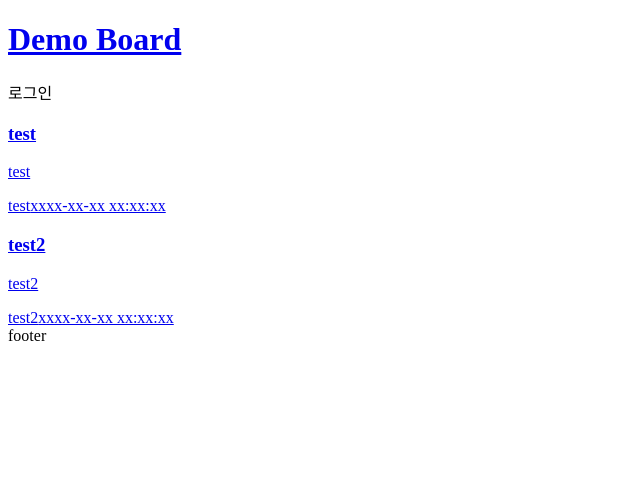
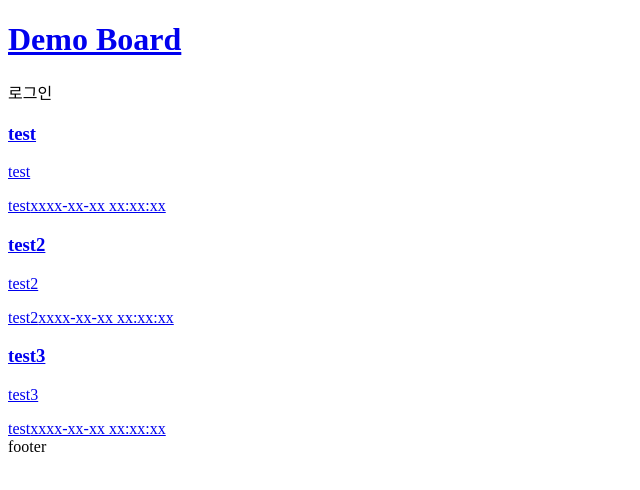
Before and after one commit to gurumee92/demo-board, a React (Create React App) app: page /#/ in a window 1280 px wide. Shown: the top 490 px of the page, without its empty margins (0-640 px from the left). Built offline with nearby package versions, Linux system fonts and the light colour scheme.

Commit message:
#UPDATE Post read list, single clear

```diff
--- a/src/components/post/Post/Post.js
+++ b/src/components/post/Post/Post.js
@@ -2,8 +2,9 @@ import React from 'react';
 import { Link } from 'react-router-dom';
 
 export default function Post({id, title, content, author, createdAt, updatedAt, isOwner}) {
+
     return (
-        <div className="post">
+        <article className="post">
             <h3 className="post__title">{title}</h3>
             <div className="post__extra_info">
                 {
@@ -21,7 +22,6 @@ export default function Post({id, title, content, author, createdAt, updatedAt,
                 <span>{updatedAt}</span>
             </div>
             <p className="post__content">{content}</p>
-
-        </div>
+        </article>
     )
 }
--- a/src/routes/Home.js
+++ b/src/routes/Home.js
@@ -1,26 +1,12 @@
 import React from 'react';
+import { useRecoilValue } from 'recoil';
 
 import PostItem from '../components/post/PostItem';
+import { postListState }  from '../stores/posts';
 
 export default function Home() {
-    const postList = [
-        {
-            id: 1,
-            title: "test",
-            content: "test",
-            author: "test",
-            createdAt: "xxxx-xx-xx xx:xx:xx",
-            updatedAt: "xxxx-xx-xx xx:xx:xx"
-        },
-        {
-            id: 2,
-            title: "test2",
-            content: "test2",
-            author: "test2",
-            createdAt: "xxxx-xx-xx xx:xx:xx",
-            updatedAt: "xxxx-xx-xx xx:xx:xx"
-        },
-    ];
+    const postList = useRecoilValue(postListState);
+
     return (
         <div className="home">
             <div className="home__post_list">
--- a/src/routes/PostDetails.js
+++ b/src/routes/PostDetails.js
@@ -1,17 +1,20 @@
 import React from 'react';
 import { useParams } from 'react-router';
+import { useRecoilValue } from 'recoil';
 
 import Post from '../components/post/Post';
+import { postSelector } from '../stores/posts';
+import { accountState } from '../stores/accounts';
 
-export default function PostDetails({ isAuth }) {
+export default function PostDetails() {
     const { id } = useParams();
-    const post = {
-        title: `test${id}`,
-        content: `test${id}`,
-        author: "test",
-        createdAt: "xxxx-xx-xx xx:xx:xx",
-        updatedAt: "xxxx-xx-xx xx:xx:xx"
-    };
+    const user = useRecoilValue(accountState);
+    const post = useRecoilValue(postSelector(id));
+
+    if (!post) {
+        return <>존재하지 않는 포스팅입니다.</>
+    }
+
     return (
         <div className="post__details">
             <Post id={post.id}
@@ -20,7 +23,9 @@ export default function PostDetails({ isAuth }) {
                     author={post.author}
                     createdAt={post.createdAt}
                     updatedAt={post.updatedAt}
+                    isOwner={ user.username && post.author }
                     />
+
         </div>
     )
 }
--- a/src/stores/posts.js
+++ b/src/stores/posts.js
@@ -0,0 +1,58 @@
+import { atom, selector, selectorFamily } from 'recoil';
+
+// 추후 삭제 예정
+// 일단은 회원가입을 위해서..
+export const postListState = atom({
+    key: 'postListState',
+    default: [
+        {
+            id: 1,
+            title: "test",
+            content: "test",
+            createdAt: "xxxx-xx-xx xx:xx:xx",
+            updatedAt: "xxxx-xx-xx xx:xx:xx",
+            author: "test",
+        },
+        {
+            id: 2,
+            title: "test2",
+            content: "test2",
+            createdAt: "xxxx-xx-xx xx:xx:xx",
+            updatedAt: "xxxx-xx-xx xx:xx:xx",
+            author: "test2",
+        },
+        {
+            id: 3,
+            title: "test3",
+            content: "test3",
+            createdAt: "xxxx-xx-xx xx:xx:xx",
+            updatedAt: "xxxx-xx-xx xx:xx:xx",
+            author: "test",
+        },
+    ],
+});
+
+
+
+export const postListSelector = selector({
+    key: "postListSelector",
+    get: ({get}) => {
+        const postList = get(postListState);
+        return postList;
+    }
+});
+
+export const postSelector = selectorFamily({
+    key: "postSelector",
+    get: (id) => ({get}) => {
+        const postList = get(postListSelector);
+        const getPost = postList.filter(p => `${p.id}` === id);
+
+        if (getPost.length <= 0) {
+            return null;
+        }
+
+        const post = getPost[0];
+        return post;
+    }
+});
```
Also changed, not shown: 1 other file (tests, documents, lock files or other folders). Lines whose indentation alone changed are shown as unchanged.
